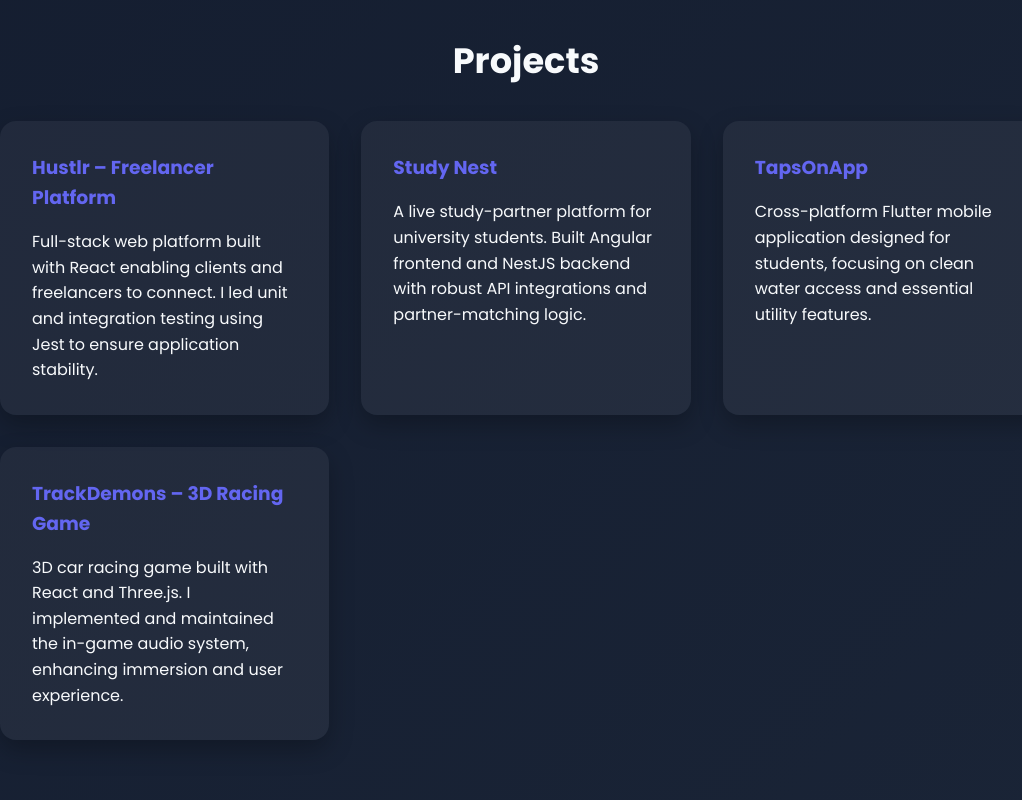
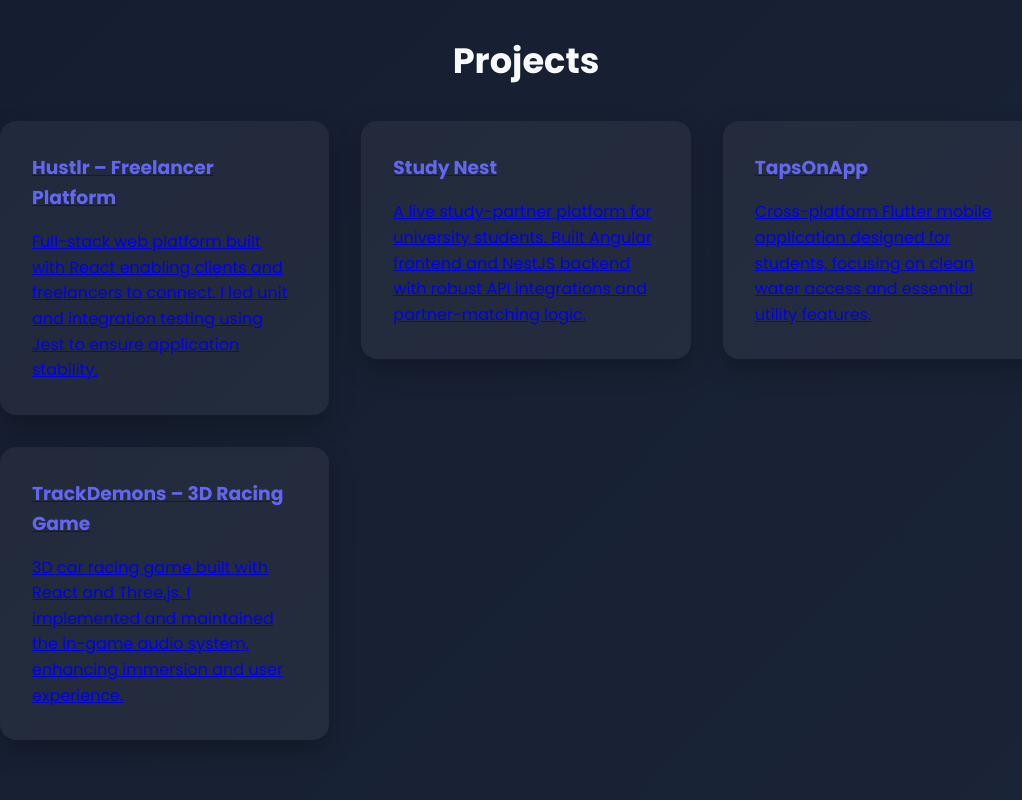
Before and after one commit to Sesihle-Goniwe/Professional-Website, a plain HTML site: page index.html in a window 1280 px wide. Shown: the part 2200-3000 px from the top of the page, without its empty margins (114-1136 px from the left). Drawn offline with Linux system fonts and the light colour scheme.

Commit message:
Links to projects

```diff
--- a/index.html
+++ b/index.html
@@ -271,6 +271,7 @@
   <section id="projects">
     <h2>Projects</h2>
     <div class="grid">
+      <a href="https://yellow-pond-0e617981e.6.azurestaticapps.net/" target="_blank" class="card-link">
       <div class="card">
         <h3>Hustlr – Freelancer Platform</h3>
         <p>
@@ -278,6 +279,8 @@
           testing using Jest to ensure application stability.
         </p>
       </div>
+        <a href="https://studynester.pages.dev/" target="_blank" class="card-link">
+
       <div class="card">
         <h3>Study Nest</h3>
         <p>
@@ -285,6 +288,7 @@
           integrations and partner-matching logic.
         </p>
       </div>
+       <a href="https://green-bush-0152be11e.2.azurestaticapps.net/" target="_blank" class="card-link">
       <div class="card">
         <h3>TapsOnApp</h3>
         <p>
@@ -292,6 +296,7 @@
           utility features.
         </p>
       </div>
+         <a href="https://wakkycodes.github.io/TrackDemons/" target="_blank" class="card-link">
       <div class="card">
         <h3>TrackDemons – 3D Racing Game</h3>
         <p>
```
